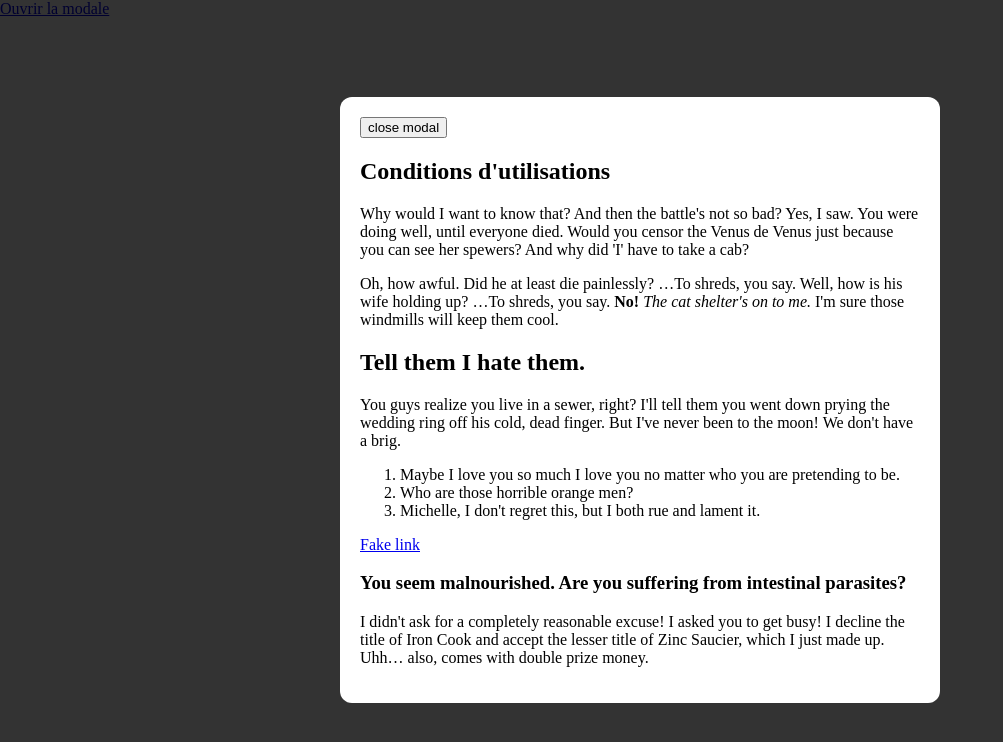
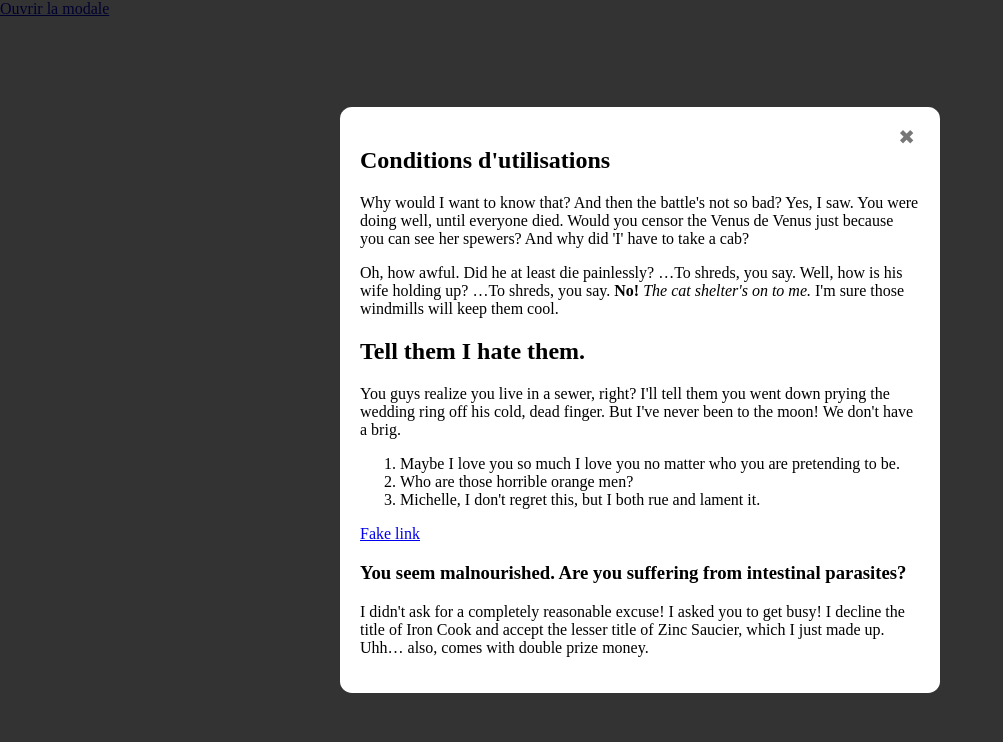
Before and after one commit to Dumpinator/Custom-modal, a plain HTML site: page index.html in a window 1280 px wide. Both pictures are taken after a click on the link "Ouvrir la modale". Shown: the whole page, without its empty margins (0-1003 px from the left). Drawn offline with Linux system fonts and the light colour scheme.

Commit message:
clean css

```diff
--- a/index.html
+++ b/index.html
@@ -11,7 +11,7 @@
     <a href="#modal-1" class="js-modal">Ouvrir la modale</a>
     <aside id="modal-1" class="modal" aria-hidden="true" role="dialog" aria-labelledby="title-modal" aria-modal="false" style="display:none;">
         <div class="modal-wrapper js-modal-stop">
-            <button class="js-modal-close">close modal</button>
+            <button type="button" class="close-thik js-modal-close" data-dismiss="modal" aria-label="Close"></button>
             <h1 id="title-modal">Conditions d'utilisations</h1>
             <p>Why would I want to know that? And then the battle's not so bad? Yes, I saw. You were doing well, until everyone died. Would you censor the Venus de Venus just because you can see her spewers? And why did 'I' have to take a cab?</p>
             <p>Oh, how awful. Did he at least die painlessly? …To shreds, you say. Well, how is his wife holding up? …To shreds, you say. <strong> No!</strong> <em> The cat shelter's on to me.</em> I'm sure those windmills will keep them cool.</p>
--- a/modal.js
+++ b/modal.js
@@ -2,11 +2,10 @@ let modal = null
 
 const openModal = function (e) {
     e.preventDefault()
-    const target = document.querySelector(e.target.getAttribute('href'))
-    target.style.display = null
-    target.removeAttribute('aria-hidden')
-    target.setAttribute('aria-modal', 'true')
-    modal = target
+    modal = document.querySelector(e.target.getAttribute('href'))
+    modal.style.display = null
+    modal.removeAttribute('aria-hidden')
+    modal.setAttribute('aria-modal', 'true')
     modal.addEventListener('click', closeModal)
     modal.querySelector('.js-modal-close').addEventListener('click', closeModal)
     modal.querySelector('.js-modal-stop').addEventListener('click', stopPropagation)
--- a/style.css
+++ b/style.css
@@ -26,3 +26,29 @@ body, html {
     background-color: #FFF;
     border-radius: 2%;
 }
+
+.button {
+    text-decoration: none;
+}
+
+.close-thik {
+    color: #777;
+    font: 20px/100% arial, sans-serif;
+    right: 5px;
+    text-decoration: none;
+    text-shadow: 0 1px 0 #fff;
+    top: 5px;
+    background-color: transparent;
+    -webkit-appearance: none;
+    -moz-appearance: none;
+    appearance: none;
+    padding: 0;
+    border: 0;
+    float: right;
+  }
+
+  .close-thik:after {
+    content: '✖'; /* UTF-8 symbol */
+    padding: 5px;
+    cursor: pointer;
+  }
```
